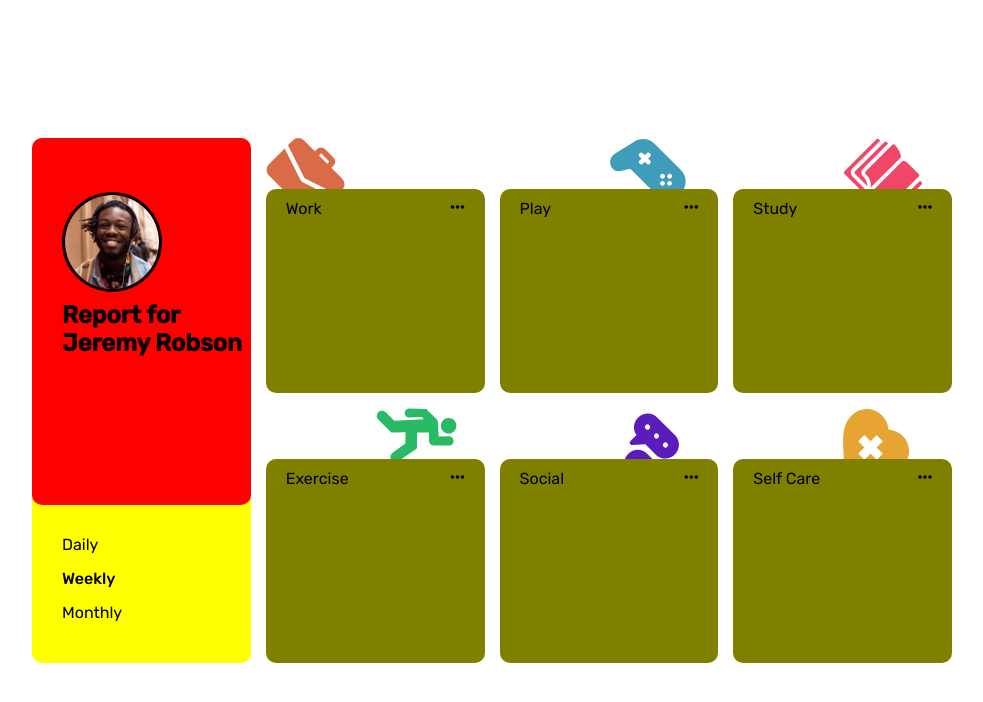
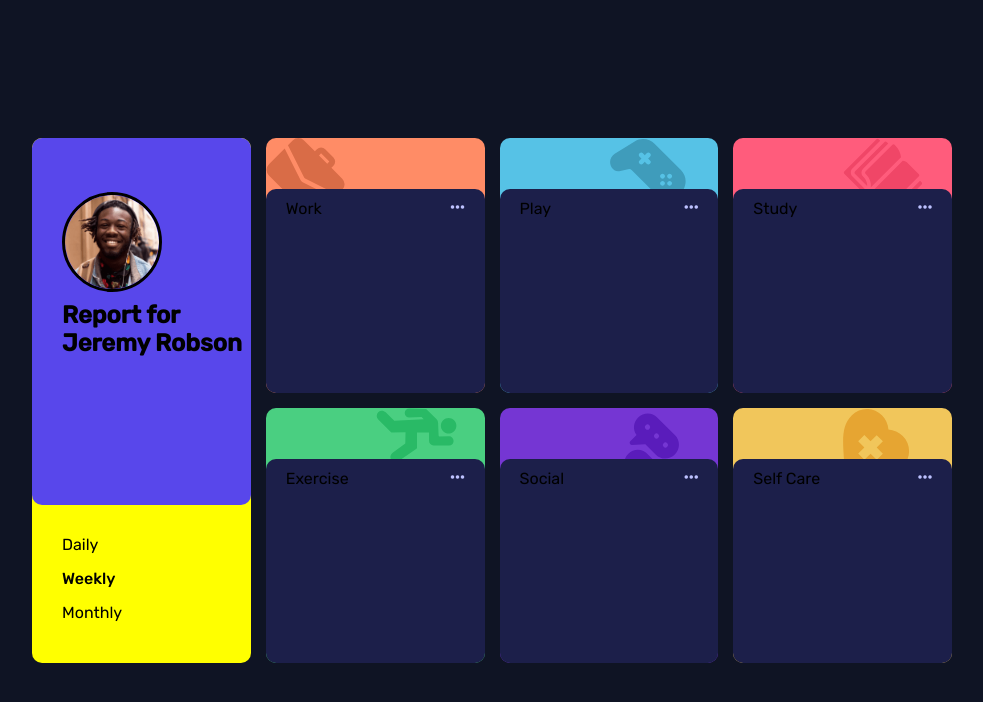
Before and after one commit to asbhogal/Time-Tracking-Dashboard, a website built with Parcel: page src/index.html in a window 1280 px wide. Shown: the whole page, without its empty margins (148-1131 px from the left). Built offline with nearby package versions, Linux system fonts and the light colour scheme; files whose address does not match are found by name.

Commit message:
replaced colors with mockups

```diff
--- a/src/scss/partials/globals.scss
+++ b/src/scss/partials/globals.scss
@@ -1,3 +1,5 @@
+@use 'variables' as *;
+
 * {
     margin: 0;
     padding: 0;
@@ -12,4 +14,5 @@ body {
     align-items: center;
     height: 100vh;
     padding: 0 50px;
+    background-color: $very-dark-blue;
 }
--- a/src/scss/partials/mixins.scss
+++ b/src/scss/partials/mixins.scss
@@ -0,0 +1,8 @@
+@use 'variables' as *;
+
+@mixin cross-browser-support-set-transition {
+    transition:             $transition-03;
+    -webkit-transition:     $transition-03;
+    -o-transition:          $transition-03;
+    -moz-transition:        $transition-03;
+}
--- a/src/scss/partials/responsive.scss
+++ b/src/scss/partials/responsive.scss
@@ -4,7 +4,7 @@
     }
     .container {
         display: grid;
-        grid-template-columns: auto !important;
+        //grid-template-columns: auto !important;
         gap: 10px;
     }
     .container #profile-info .profile-card-list > ul {
--- a/src/scss/partials/typography.scss
+++ b/src/scss/partials/typography.scss
@@ -1,3 +1,5 @@
+@use 'variables' as *;
+
 /****** RUBIK - 300 REGULAR ******/
 
 @font-face {
--- a/src/scss/partials/variables.scss
+++ b/src/scss/partials/variables.scss
@@ -16,7 +16,12 @@ $very-dark-blue: #0f1424;
 $dark-blue: #1c1f4a;
 $desaturated-blue: #6f76c8;
 $pale-blue: #bdc1ff;
+$greyish-white: #ededed;
 
 /****** STYLING ******/
 
 $border-radius: 10px;
+
+/****** TRANSITIONS ******/
+
+$transition-03: all 0.3 ease-in;
--- a/src/scss/style.scss
+++ b/src/scss/style.scss
@@ -14,7 +14,7 @@
     .info-card {
         border-radius: $border-radius;
         > .inner-card-container {
-            background: olive;
+            background-color: $dark-blue;
             position: relative;
             top: 20%;
             height: 80%;
@@ -27,6 +27,10 @@
                 padding: 10px 20px;
                 .fa-ellipsis {
                     cursor: pointer;
+                    color: $pale-blue;
+                    &:hover{
+                        color: $greyish-white;
+                    }
                 }
             }
         }
@@ -38,7 +42,7 @@
         > .profile-card-container {
             position: relative;
             height: 70%;
-            background: red;
+            background-color: $primary-blue;
             border-radius: $border-radius;
             .profile-info-section {
                 position: absolute;
@@ -67,7 +71,7 @@
         }
     }
     #work-card {
-        background-color: transparent;
+        background-color: $light-red-work;
         background-image: url('/images/icon-work.svg');
         background-repeat: no-repeat;
         grid-column-start: 2;
@@ -75,7 +79,7 @@
 
     }
     #play-card{
-        background-color: transparent;
+        background-color: $soft-blue-play;
         background-image: url('/images/icon-play.svg');
         background-repeat: no-repeat;
         background-position: 110px 0px;
@@ -83,7 +87,7 @@
         grid-column-end: 4;
     }
     #study-card{
-        background-color: transparent;
+        background-color: $light-red-study;
         background-image: url('/images/icon-study.svg');
         background-repeat: no-repeat;
         background-position: 110px 0px;
@@ -91,7 +95,7 @@
         grid-column-end: 5;
     }
     #exercise-card{
-        background-color: transparent;
+        background-color: $lime-green-exercise;
         background-image: url('/images/icon-exercise.svg');
         background-repeat: no-repeat;
         background-position: 110px 0px;
@@ -99,7 +103,7 @@
         grid-column-end: 3;
     }
     #social-card{
-        background-color: transparent;
+        background-color: $violet-social;
         background-image: url('/images/icon-social.svg');
         background-repeat: no-repeat;
         background-position: 110px 0px;
@@ -107,7 +111,7 @@
         grid-column-end: 4;
     }
     #self-care-card{
-        background-color: transparent;
+        background-color: $soft-orange-self-care;
         background-image: url('/images/icon-self-care.svg');
         background-repeat: no-repeat;
         background-position: 110px 0px;
```
Also changed, not shown: 2 other files.
